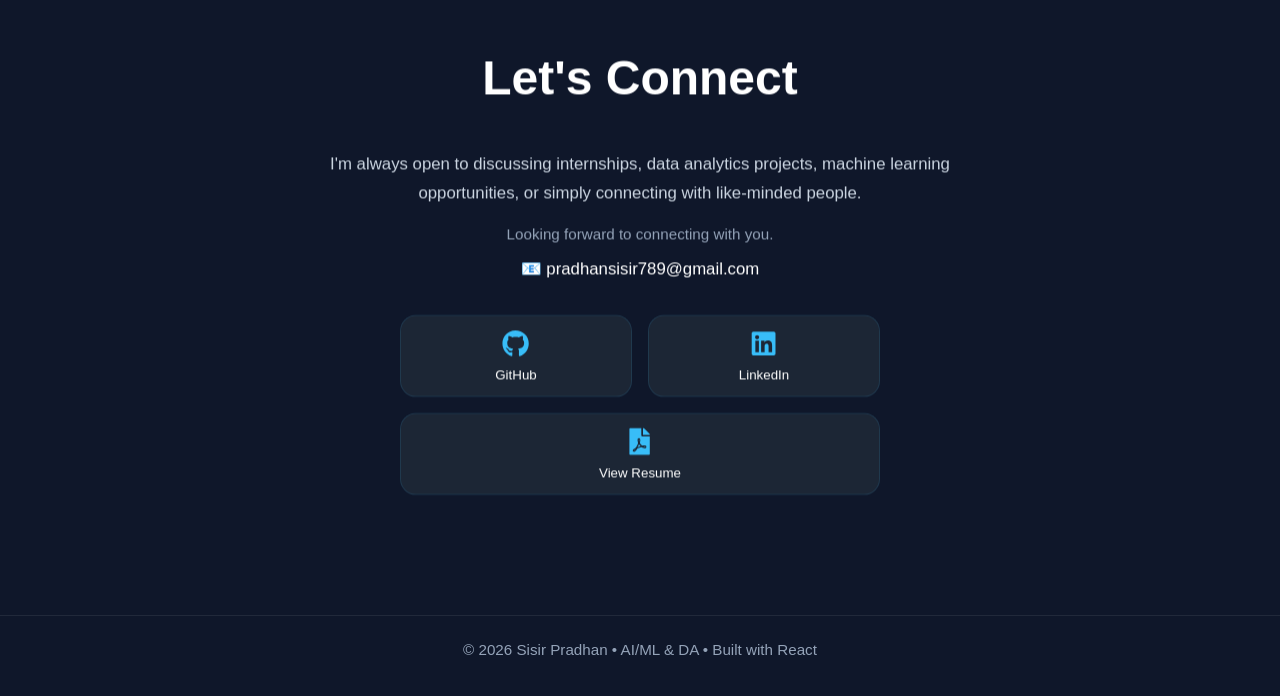
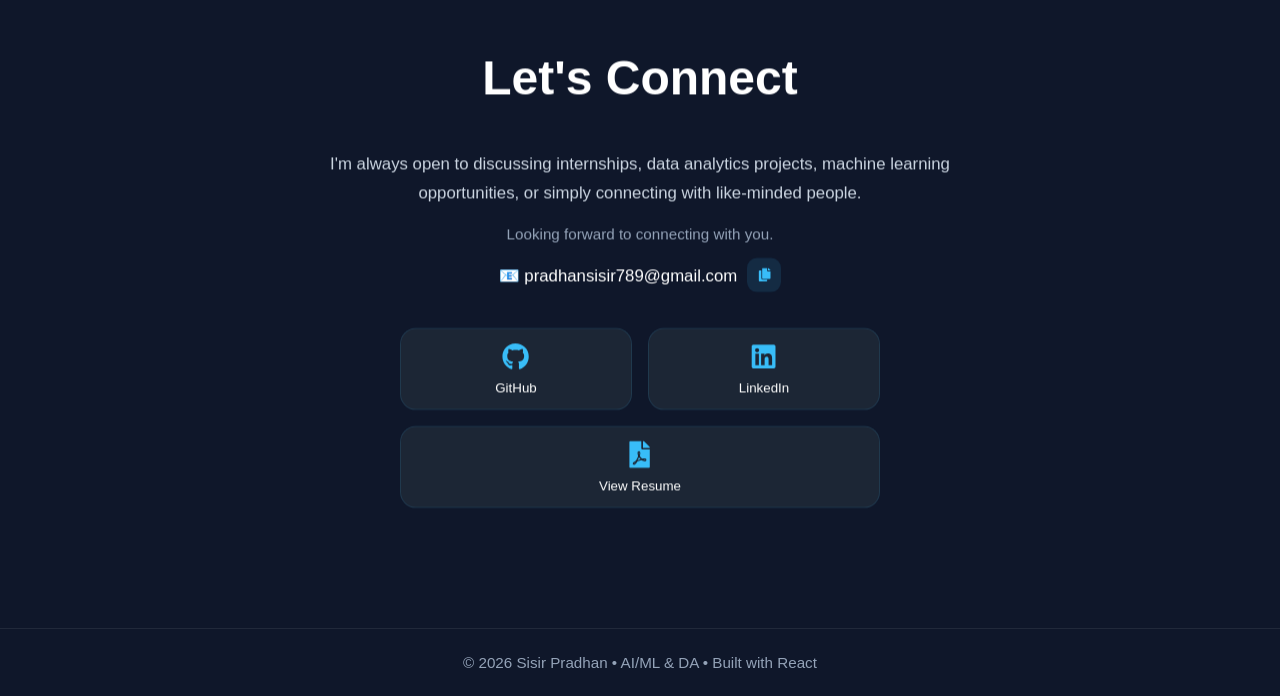
Before and after one commit to Sisir-Pradhan07/sisir-portfolio, a React (Vite) app: page / in a window 1280 px wide. Shown: the part 4419-5115 px from the top of the page. Built offline with nearby package versions, Linux system fonts and the light colour scheme.

Commit message:
Added email copy

```diff
--- a/src/App.css
+++ b/src/App.css
@@ -3148,3 +3148,45 @@ button:focus-visible{
   outline: none;
   box-shadow: none;
 }
+
+/* Email copy*/
+.contact-email{
+    display:flex;
+    align-items:center;
+    justify-content:center;
+    gap:10px;
+}
+
+.copy-email-btn{
+    width:34px;
+    height:34px;
+
+    display:flex;
+    align-items:center;
+    justify-content:center;
+
+    border:none;
+    border-radius:10px;
+
+    background:rgba(56,189,248,.12);
+    color:#38bdf8;
+
+    cursor:pointer;
+
+    transition:.25s ease;
+}
+
+@media (hover:hover){
+
+.copy-email-btn:hover{
+    background:rgba(56,189,248,.22);
+    transform:scale(1.08);
+}
+
+}
+
+.copy-email-btn:focus,
+.copy-email-btn:focus-visible{
+    outline:none;
+    box-shadow:none;
+}
--- a/src/components/Contact.jsx
+++ b/src/components/Contact.jsx
@@ -1,6 +1,25 @@
-import { FaGithub, FaLinkedin, FaFilePdf } from "react-icons/fa";
+import { useState } from "react";
+import {
+  FaGithub,
+  FaLinkedin,
+  FaFilePdf,
+  FaCopy,
+  FaCheck,
+} from "react-icons/fa";
+function Contact() {
+  const [copied, setCopied] = useState(false);
 
-function Contact() {
+const copyEmail = async () => {
+  await navigator.clipboard.writeText(
+    "pradhansisir789@gmail.com"
+  );
+
+  setCopied(true);
+
+  setTimeout(() => {
+    setCopied(false);
+  }, 2000);
+};
   return (
     <section id="contact" className="contact">
       <h2>Let's Connect</h2>
@@ -12,16 +31,24 @@ function Contact() {
 <p className="contact-note">
     Looking forward to connecting with you.
   </p>
-<p className="contact-email">
+<div className="contact-email">
   <a
     href="https://mail.google.com/mail/?view=cm&fs=1&to=pradhansisir789@gmail.com"
-target="_blank"
-rel="noopener noreferrer"
+    target="_blank"
+    rel="noopener noreferrer"
     className="email-link"
   >
-    📧 pradhansisir789@gmail.com
+    📧&nbsp;pradhansisir789@gmail.com
   </a>
-</p>
+
+  <button
+    className="copy-email-btn"
+    onClick={copyEmail}
+    aria-label="Copy email"
+  >
+    {copied ? <FaCheck /> : <FaCopy />}
+  </button>
+</div>
 
 
       <div className="contact-links">
```
